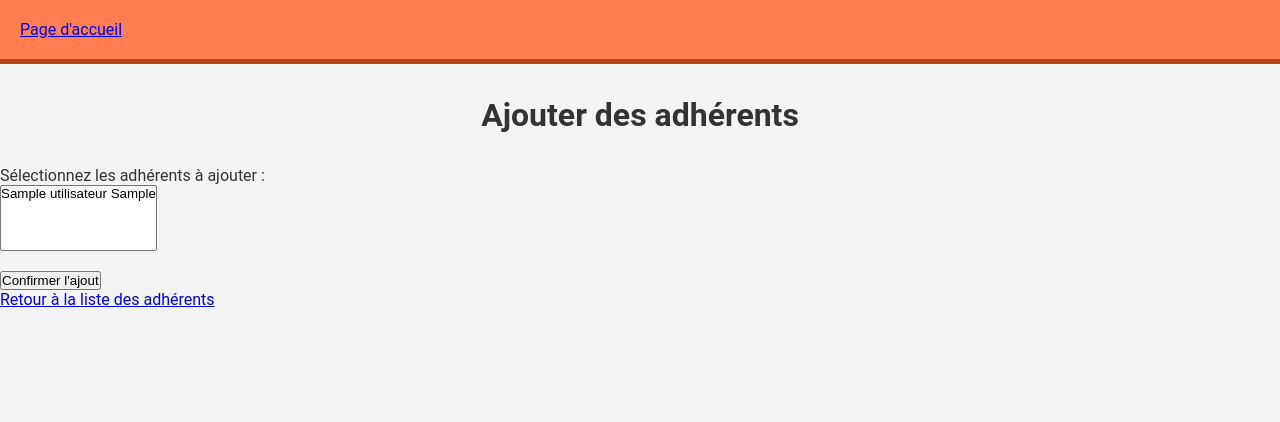
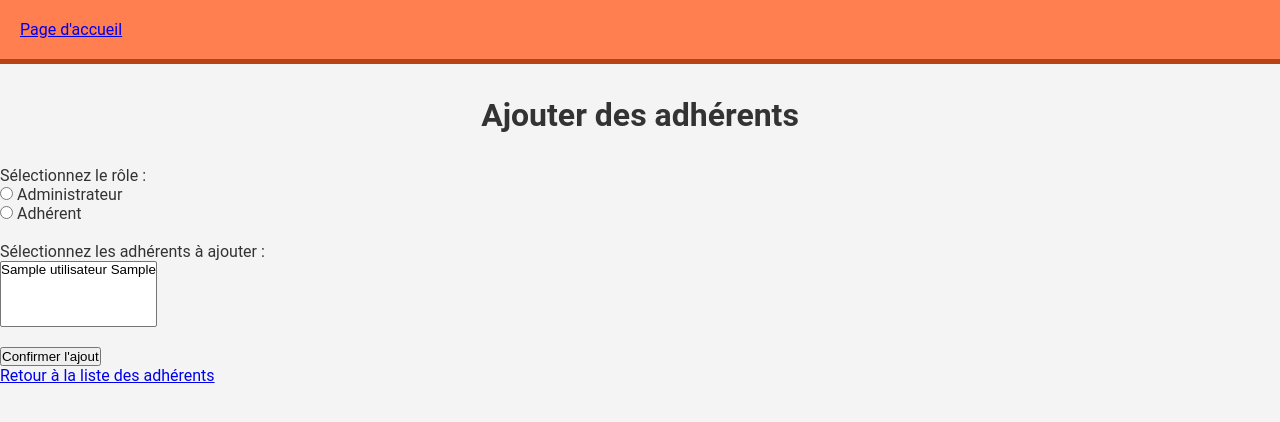
Before and after one commit to Dridox-h/bdd_projet_if3a, a PHP site: page /ajout_adherent.php in a window 1280 px wide. Shown: the top 422 px of the page. Run offline with PHP 8.4, Linux system fonts and the light colour scheme; the visitor is signed in with stand-in values (Sample User, id 1); tables that the repository leaves empty hold one stand-in row (values such as "Sample post").

Commit message:
choix administrateur/adherent dans ajout_adherent.php

```diff
--- a/ajout_adherent.php
+++ b/ajout_adherent.php
@@ -23,11 +23,13 @@ if ($club_utilisateur) {
         if (isset($_POST['adherents']) && is_array($_POST['adherents']) && count($_POST['adherents']) > 0) {
             $id_club = $club_utilisateur['id_club'];
             $adherents = $_POST['adherents'];
+            $role = $_POST['role'];
+
 
             // Ajout des adhérents sélectionnés au club
-            $stmt = $bdd->prepare("INSERT INTO appartenance_club (id_user, id_club, role_adherent) VALUES (?, ?, 'adherent')");
+            $stmt = $bdd->prepare("INSERT INTO appartenance_club (id_user, id_club, role_adherent) VALUES (?, ?, ?)");
             foreach ($adherents as $id_user) {
-                $stmt->execute([$id_user, $club_utilisateur['id_club']]);
+                $stmt->execute([$id_user, $club_utilisateur['id_club'],$role]);
             }
 
             echo "<p>Les adhérents ont été ajoutés avec succès.</p>";
@@ -49,21 +51,26 @@ if ($club_utilisateur) {
 <div id ="MenuBarre">
     <a href="index.php">Page d'accueil</a>
 </div>
-<?if ($club_utilisateur){?>
+<?php if ($club_utilisateur): ?>
     <h1>Ajouter des adhérents</h1>
     <form method="post">
+        <label for="role">Sélectionnez le rôle :</label><br>
+        <input type="radio" id="administrateur" name="role" value="administrateur" required>
+        <label for="administrateur">Administrateur</label><br>
+        <input type="radio" id="adherent" name="role" value="adherent" required>
+        <label for="adherent">Adhérent</label><br><br>
+
         <label for="adherents">Sélectionnez les adhérents à ajouter :</label><br>
         <select name="adherents[]" id="adherents" multiple>
-            <?php foreach ($utilisateurs as $utilisateur) : ?>
+            <?php foreach ($utilisateurs as $utilisateur): ?>
                 <option value="<?php echo $utilisateur['id_user']; ?>"><?php echo $utilisateur['nom'] . ' ' . $utilisateur['prenom']; ?></option>
             <?php endforeach; ?>
         </select><br><br>
         <input type="submit" value="Confirmer l'ajout">
     </form>
     <a href="gestion_adherents.php">Retour à la liste des adhérents</a>
-<?} else {
-    echo "<p>Vous n'êtes pas administrateur d'un club. <a href='connexion.php'>Connectez-vous</a> pour accéder à cette page.</p>";
-}?>
-
+<?php else: ?>
+    <p>Vous n'êtes pas administrateur d'un club. <a href='connexion.php'>Connectez-vous</a> pour accéder à cette page.</p>
+<?php endif; ?>
 </body>
 </html>
```
